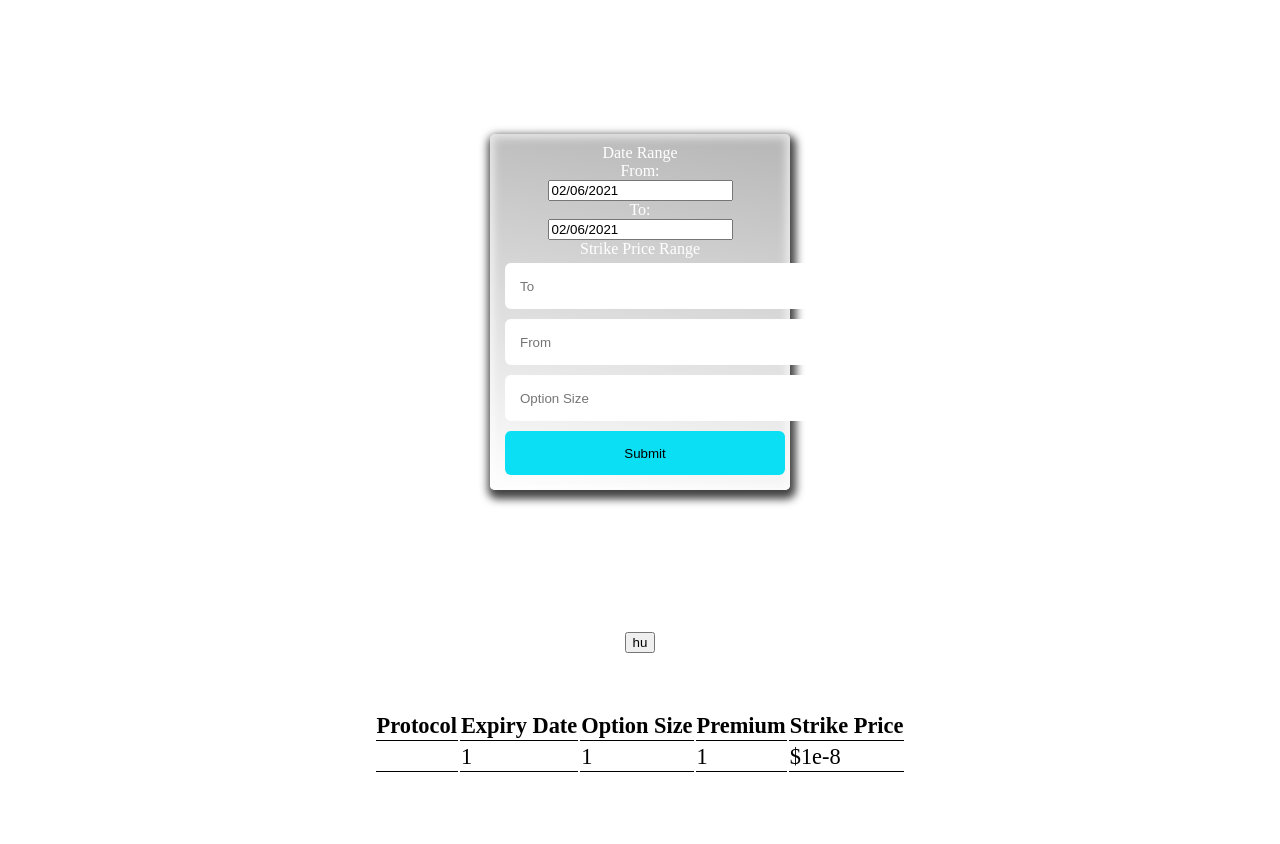
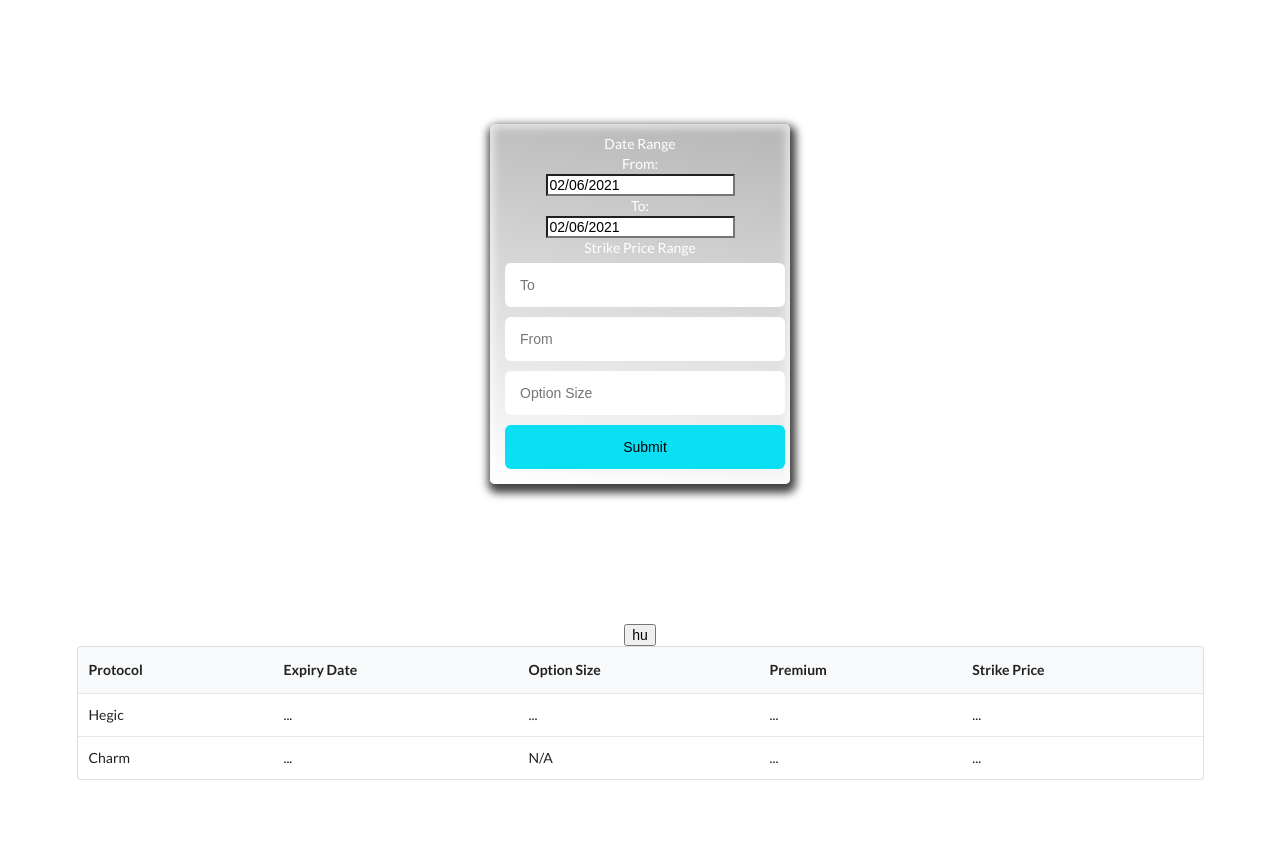
Before and after one commit to DeriOne-Protocol/DeriOne-frontend-old, a React app: page / in a window 1280 px wide. Shown: the part 136-980 px from the top of the page. After the commit the page ends 916 px from the top, so only its background shows below. Built offline with nearby package versions, Linux system fonts and the light colour scheme; no server answers.

Commit message:
fixed form logic

```diff
--- a/public/index.html
+++ b/public/index.html
@@ -15,6 +15,8 @@
     <link href="https://fonts.googleapis.com/css2?family=Didact+Gothic&display=swap" rel="stylesheet">
     <link rel="preconnect" href="https://fonts.gstatic.com">
 <link href="https://fonts.googleapis.com/css2?family=Questrial&display=swap" rel="stylesheet">
+<link rel="stylesheet" href="https://cdnjs.cloudflare.com/ajax/libs/semantic-ui/2.4.1/semantic.min.css">
+
 
     <title>DeriOne</title>
   </head>
--- a/src/components/App.js
+++ b/src/components/App.js
@@ -26,12 +26,19 @@ function App() {
   const [ethPrice, setEthPrice] = useState(undefined)
   const [deriOneV1MainContract, setDeriOneV1Main] = useState(undefined)
   const [deriOneV1CharmV02, setDeriOneV1CharmV02Contract] = useState(undefined)
-  const [deriOneV1HegicV888Contract, setDeriOneV1HegicV888Contract] = useState(undefined)
+  const [deriOneV1HegicV888Contract, setDeriOneV1HegicV888Contract] = useState(
+    undefined
+  )
   const [account, setAccount] = useState(undefined)
-  const [expiryDate, setExpiryDate] = useState(1)
-  const [optionSize, setOptionSize] = useState(1)
-  const [premium, setPremium] = useState(1)
-  const [strikePrice, setStrikePrice] = useState(1)
+  const [expiryDate, setExpiryDate] = useState("...")
+  const [optionSize, setOptionSize] = useState("...")
+  const [premium, setPremium] = useState("...")
+  const [strikePrice, setStrikePrice] = useState("...")
+
+  const [expiryDateCharm, setExpiryDateCharm] = useState("...")
+  const [optionSizeCharm, setOptionSizeCharm] = useState("...")
+  const [premiumCharm, setPremiumCharm] = useState("...")
+  const [strikePriceCharm, setStrikePriceCharm] = useState("...")
 
   const contractAddress = "0x5FbDB2315678afecb367f032d93F642f64180aa3"
 
@@ -47,9 +54,21 @@ function App() {
       const signer = await provider.getSigner()
       const signerAddress = await signer.getAddress()
 
-      const deriOneV1Main = new Contract(contractAddress, DeriOneV1Main.abi, provider)
-      const deriOneV1CharmV02 = new Contract(contractAddress, DeriOneV1CharmV02.abi, provider)
-      const deriOneV1HegicV888 = new Contract(contractAddress, DeriOneV1HegicV888.abi, provider)
+      const deriOneV1Main = new Contract(
+        contractAddress,
+        DeriOneV1Main.abi,
+        provider
+      )
+      const deriOneV1CharmV02 = new Contract(
+        contractAddress,
+        DeriOneV1CharmV02.abi,
+        provider
+      )
+      const deriOneV1HegicV888 = new Contract(
+        contractAddress,
+        DeriOneV1HegicV888.abi,
+        provider
+      )
       setDeriOneV1Main(deriOneV1Main)
       setDeriOneV1CharmV02Contract(deriOneV1CharmV02)
       setDeriOneV1HegicV888Contract(deriOneV1HegicV888)
@@ -67,46 +86,88 @@ function App() {
     setInterval(getEthPrice, 5000)
   }, [ethPrice])
 
-  const getOptionsList = async (e) => {
-    //e.preventDefault()
+  const getOptionsList = async (
+    expiryTime1,
+    expiryTime2,
+    minStrike,
+    maxStrike,
+    optionSize
+  ) => {
+    //console.log("deriOneV1CharmV02 ==>", deriOneV1CharmV02)
+    tester()
+    //console.log(expiryTime1)
+    let theCheapestETHPutOption = await deriOneV1CharmV02.getMatchedOptionListCharmV02(
+      expiryTime1, // 2021-01-29 08:06:05
+      expiryTime2, // 2021-02-11 07:43:14
+      minStrike,
+      maxStrike,
+      optionSize
+    )
 
-    console.log('deriOneV1CharmV02 ==>', deriOneV1CharmV02);
+    //console.log("theCheapestETHPutOption ==>", theCheapestETHPutOption)
+    // console.log(
+    //   "theCheapestETHPutOption ==>",
+    //   theCheapestETHPutOption[0].expiry.toString()
+    // )
 
-    let theCheapestETHPutOption = await deriOneV1CharmV02.getMatchedOptionListCharmV02(
-      1611907565, // 2021-01-29 08:06:05
-      1613029394, // 2021-02-11 07:43:14
-      "800000000000000000000",
-      "1200000000000000000000",
-      "5000000000000000000"
-  )
+    const options = {
+      weekday: "long",
+      year: "numeric",
+      month: "long",
+      day: "numeric",
+      hour: "numeric",
+      minute: "numeric",
+      hour12: true,
+    }
+    const expiryFormatted = new Date(
+      parseInt(theCheapestETHPutOption[0].expiry) * 1000
+    ).toLocaleDateString(undefined, options)
 
-    console.log("theCheapestETHPutOption ==>", theCheapestETHPutOption)
+    const strikeFormatted = theCheapestETHPutOption[0].strikeUSD / 10 ** 18
 
-    setExpiryDate(theCheapestETHPutOption.expiry.toString())
-    setOptionSize(theCheapestETHPutOption.optionSizeInWEI.toString())
-    setPremium(theCheapestETHPutOption.premiumInWEI.toString())
-    setStrikePrice(theCheapestETHPutOption.strikeInUSD.toString())
+    setExpiryDateCharm(expiryFormatted)
+    setPremiumCharm(theCheapestETHPutOption[0].premiumWEI.toString())
+    setStrikePriceCharm(`$${strikeFormatted}`)
   }
 
   const tester = async (e) => {
-    e.preventDefault()
-
-    let theCheapestETHPutOption = await contract.getTheCheapestETHPutOption(
+    let theCheapestETHPutOption = await deriOneV1MainContract.getTheCheapestETHPut(
       24 * 3600, // 24 hours from now in seconds
-      500000000000, // USD price decimals are 8 in hegic
       90000000000, // USD price decimals are 8 in hegic
       "5000000000000000000"
     )
 
     //console.log("theCheapestETHPutOption ==>", theCheapestETHPutOption)
-    console.log(
-      ethers.utils.formatEther(theCheapestETHPutOption.premiumInWEI, "ether")
+    const optionSizeFormatted = ethers.utils.formatEther(
+      theCheapestETHPutOption.sizeWEI,
+      "ether"
     )
 
-    setExpiryDate(theCheapestETHPutOption.expiry.toString())
-    setOptionSize(theCheapestETHPutOption.optionSizeInWEI.toString())
-    setPremium(theCheapestETHPutOption.premiumInWEI.toString())
-    setStrikePrice(theCheapestETHPutOption.strikeInUSD.toString())
+    const premiumFormatted = ethers.utils.formatEther(
+      theCheapestETHPutOption.premiumWEI,
+      "ether"
+    )
+    //let _premiumFormatted = premiumFormatted.toString().toFixed(4)
+    //console.log(theCheapestETHPutOption.strikeUSD.toString())
+    const strikeFormatted = theCheapestETHPutOption.strikeUSD / 10 ** 8
+
+    const options = {
+      weekday: "long",
+      year: "numeric",
+      month: "long",
+      day: "numeric",
+      hour: "numeric",
+      minute: "numeric",
+      hour12: true,
+    }
+    const expiryFormatted = new Date(
+      parseInt(theCheapestETHPutOption.expiry) * 1000
+    ).toLocaleDateString(undefined, options)
+
+    setExpiryDate(expiryFormatted)
+    setOptionSize(optionSizeFormatted)
+    setPremium(premiumFormatted)
+    setStrikePrice(`$${strikeFormatted}`)
   }
 
   const testersss = async (e) => {
@@ -122,7 +183,11 @@ function App() {
         expiryDate={expiryDate}
         optionSize={optionSize}
         premium={premium}
-        strikePrice={strikePrice}>
+        strikePrice={strikePrice}
+        expiryDateCharm={expiryDateCharm}
+        optionSizeCharm={optionSizeCharm}
+        premiumCharm={premiumCharm}
+        strikePriceCharm={strikePriceCharm}>
         <BrowserRouter>
           <GlobalStyles />
 
@@ -130,7 +195,7 @@ function App() {
 
           <Content>
             <PickerSection getOptionsList={getOptionsList} />
-            <button onClick={tester}>hu</button>
+            <button onClick={getOptionsList}>hu</button>
             <OptionsTable />
           </Content>
         </BrowserRouter>
--- a/src/components/optionsTable/index.js
+++ b/src/components/optionsTable/index.js
@@ -5,6 +5,10 @@ import {
   optionSizeContext,
   premiumContext,
   strikePriceContext,
+  expiryDateCharmContext,
+  optionSizeCharmContext,
+  premiumCharmContext,
+  strikePriceCharmContext,
 } from "../../contexts/TableDataContext"
 
 const optionsData = [
@@ -23,6 +27,11 @@ const OptionsTable = () => {
   const premium = useContext(premiumContext)
   const strikePrice = useContext(strikePriceContext)
 
+  const expiryDateCharm = useContext(expiryDateCharmContext)
+  const optionSizeCharm = useContext(optionSizeCharmContext)
+  const premiumCharm = useContext(premiumCharmContext)
+  const strikePriceCharm = useContext(strikePriceCharmContext)
+
   const [data, setData] = useState([])
 
   const formatDollar = (number, maximumSignificantDigits) =>
@@ -35,6 +44,7 @@ const OptionsTable = () => {
   useEffect(() => {
     const newTable = optionsData.map((values) => {
       return {
+        Protocol: "Hegic",
         ExpiryDate: expiryDate,
         OptionSize: optionSize,
         Premium: premium,
@@ -48,8 +58,8 @@ const OptionsTable = () => {
   }, [expiryDate, optionSize, premium, strikePrice])
 
   return (
-    <>
-      <Table>
+    <div className="ui container">
+      <table className="ui single line table">
         <thead>
           <tr>
             <th>Protocol</th>
@@ -67,12 +77,24 @@ const OptionsTable = () => {
               <td>{x.ExpiryDate}</td>
               <td>{x.OptionSize}</td>
               <td>{x.Premium}</td>
-              <td>{`$${x.StrikePrice / 10 ** 8}`}</td>
+              <td>{x.StrikePrice}</td>
             </tr>
           ))}
         </tbody>
-      </Table>
-    </>
+
+        <tbody>
+          {data.map((x) => (
+            <tr key={x}>
+              <td>Charm</td>
+              <td>{expiryDateCharm}</td>
+              <td>N/A</td>
+              <td>{premiumCharm}</td>
+              <td>{strikePriceCharm}</td>
+            </tr>
+          ))}
+        </tbody>
+      </table>
+    </div>
   )
 }
 
--- a/src/components/pickerSection/index.js
+++ b/src/components/pickerSection/index.js
@@ -3,19 +3,52 @@ import RangeDropdown from "../rangeDropdown"
 import { Div, PickerDiv, Form, Input, ButtonStyle } from "./pickerSection.style"
 import { Link } from "react-router-dom"
 import OptionsTable from "../optionsTable"
+import { ethers } from "ethers"
 
 const PickerSection = ({ getOptionsList }) => {
   const [optionSizes, setOptionSizes] = useState("")
   const [strikeTo, setStrikeTo] = useState("")
   const [strikeFrom, setStrikeFrom] = useState("")
 
+  const ethDecimal = 10 ** 18
+
   const getData = async (e) => {
     e.preventDefault()
-    const expiryTime = e.target.elements[0].value
-    const minStrike = e.target.elements[1].value
-    const maxStrike = e.target.elements[2].value
-    const optionSize = e.target.elements[3].value
-    getOptionsList(expiryTime, minStrike, maxStrike, optionSize)
+
+    const expiryTime1 = e.target.elements[0].value
+    const expiryTime2 = e.target.elements[1].value
+    let newExpiryTime1 = formatDate(expiryTime1)
+    let newExpiryTime2 = formatDate(expiryTime2)
+    const minStrike = ethers.utils
+      .parseEther(e.target.elements[2].value)
+      .toString()
+    const maxStrike = ethers.utils
+      .parseEther(e.target.elements[3].value)
+      .toString()
+    const optionSize = ethers.utils
+      .parseEther(e.target.elements[4].value)
+      .toString()
+
+    let newMinStrike = transformToString(minStrike)
+    let newMaxStrike = transformToString(maxStrike)
+    let newOptionSize = transformToString(optionSize)
+
+    console.log(
+      newExpiryTime1,
+      newExpiryTime2,
+      typeof newMinStrike,
+      typeof newMaxStrike,
+      typeof newOptionSize,
+      newOptionSize
+    )
+
+    getOptionsList(
+      newExpiryTime1,
+      newExpiryTime2,
+      minStrike,
+      maxStrike,
+      optionSize
+    )
   }
 
   const updateOptionSize = (e) => {
@@ -31,6 +64,20 @@ const PickerSection = ({ getOptionsList }) => {
   const updateFrom = (e) => {
     e.preventDefault()
     setStrikeFrom(e.target.value)
+  }
+
+  const formatDate = (date) => {
+    let myDate = date.split("/")
+    let newDate = new Date(myDate[2], myDate[1] - 1, myDate[0])
+    let dateObject = newDate.getTime() / 1000
+    return dateObject
+    //console.log(newDate.getTime() / 1000)
+  }
+
+  const transformToString = (data) => {
+    let stringData = (data * ethDecimal).toString()
+    console.log(stringData)
+    return stringData
   }
 
   return (
@@ -70,9 +117,7 @@ const PickerSection = ({ getOptionsList }) => {
             </div>
 
             <div>
-              <Link to="/table">
-                <ButtonStyle>Submit</ButtonStyle>
-              </Link>
+              <ButtonStyle type="submit">Submit</ButtonStyle>
             </div>
           </Form>
         </PickerDiv>
--- a/src/contexts/TableDataContext.js
+++ b/src/contexts/TableDataContext.js
@@ -1,19 +1,44 @@
-import React, { useState } from "react"
+import React from "react"
 
+//Hegic Contexts
 const expiryDateContext = React.createContext()
 const optionSizeContext = React.createContext()
 const premiumContext = React.createContext()
 const strikePriceContext = React.createContext()
 
+// Charm Contexts
+const expiryDateCharmContext = React.createContext()
+const optionSizeCharmContext = React.createContext()
+const premiumCharmContext = React.createContext()
+const strikePriceCharmContext = React.createContext()
+
 const TableDataContext = (props) => {
-  const { children, expiryDate, optionSize, premium, strikePrice } = props
+  const {
+    children,
+    expiryDate,
+    optionSize,
+    premium,
+    strikePrice,
+    expiryDateCharm,
+    optionSizeCharm,
+    premiumCharm,
+    strikePriceCharm,
+  } = props
 
   return (
     <expiryDateContext.Provider value={expiryDate}>
       <optionSizeContext.Provider value={optionSize}>
         <premiumContext.Provider value={premium}>
           <strikePriceContext.Provider value={strikePrice}>
-            {children}
+            <expiryDateCharmContext.Provider value={expiryDateCharm}>
+              <optionSizeCharmContext.Provider value={optionSizeCharm}>
+                <premiumCharmContext.Provider value={premiumCharm}>
+                  <strikePriceCharmContext.Provider value={strikePriceCharm}>
+                    {children}
+                  </strikePriceCharmContext.Provider>
+                </premiumCharmContext.Provider>
+              </optionSizeCharmContext.Provider>
+            </expiryDateCharmContext.Provider>
           </strikePriceContext.Provider>
         </premiumContext.Provider>
       </optionSizeContext.Provider>
@@ -27,4 +52,8 @@ export {
   optionSizeContext,
   premiumContext,
   strikePriceContext,
+  expiryDateCharmContext,
+  optionSizeCharmContext,
+  premiumCharmContext,
+  strikePriceCharmContext,
 }
```
Also changed, not shown: 2 other files.
